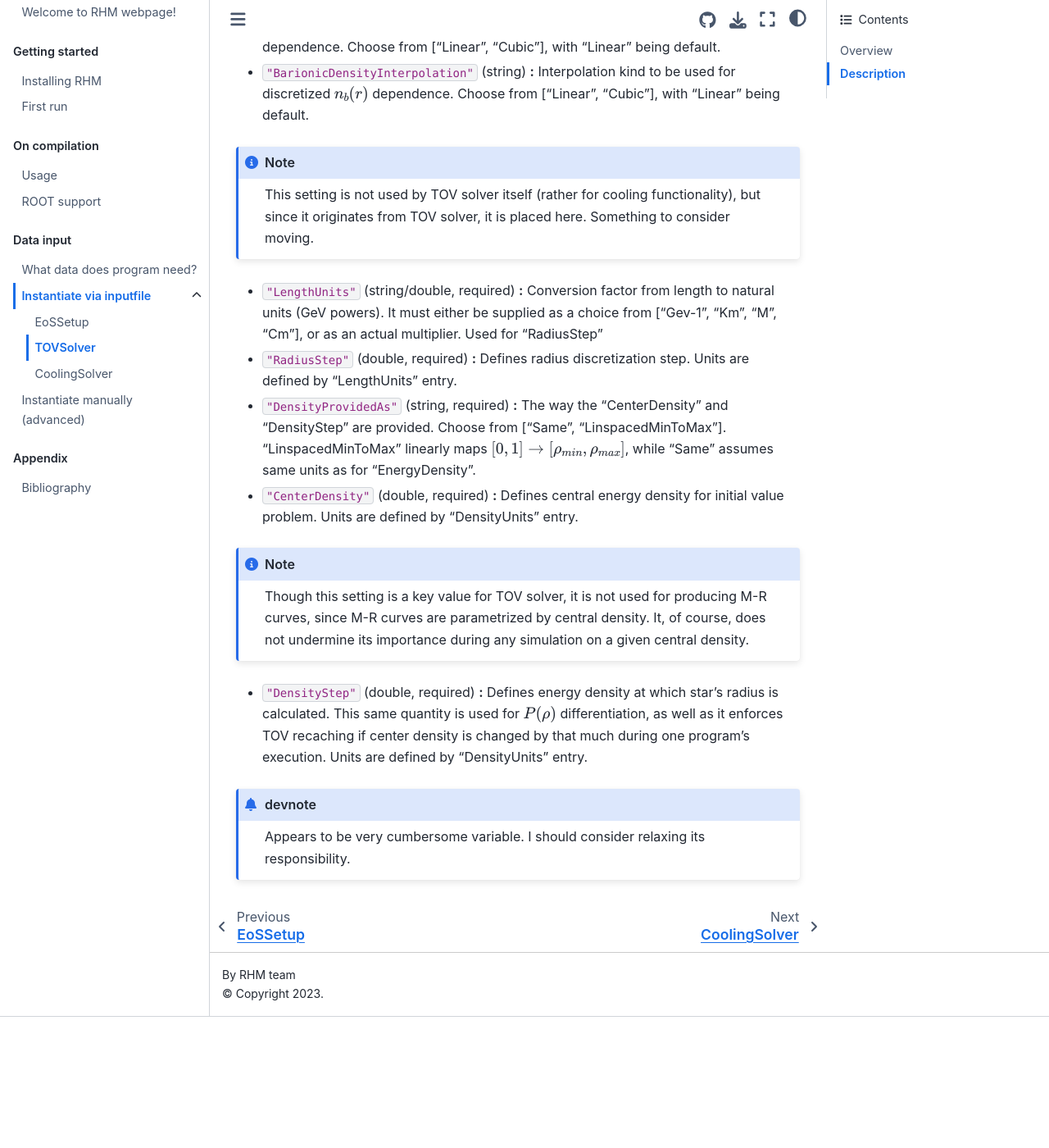
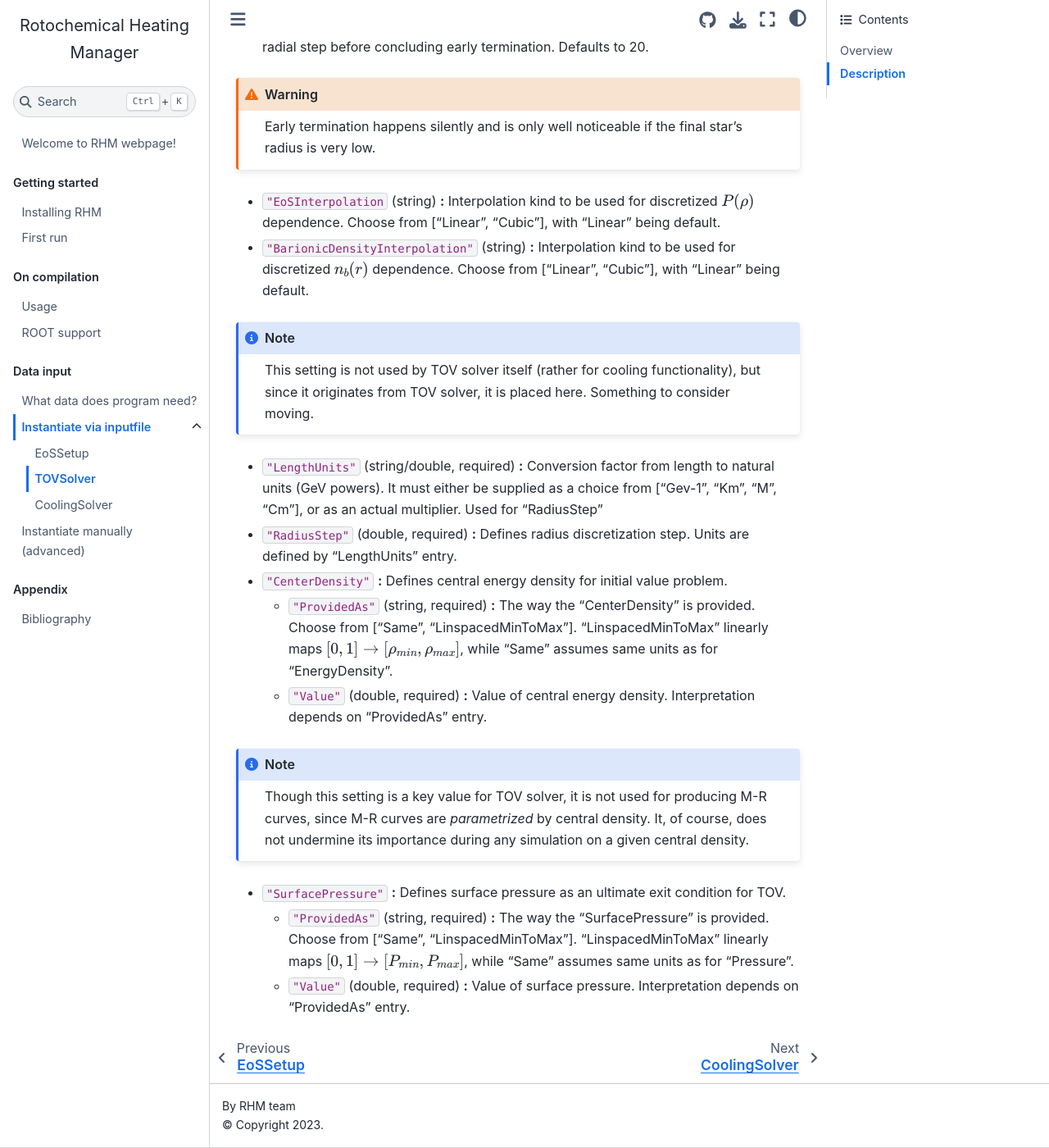
Before and after one commit to Silence2107/Rotochemical-heating-manager, a Jupyter Book: the page built from docs/data_input/inputfile_structure/tov_solver.md, in a window 1280 px wide and 1400 px high, scrolled down 529 px. Shown: the whole window at 82% size. Built offline with Jupyter Book 1.0.4 settings and Sphinx 7.4.7 and the Sphinx Book theme 1.1.4, drawn with Linux system fonts in a browser that asks for light colours; cross-references to code outside the pages are shown as plain code; before the commit the page ends 1769 px from its top, so only the background shows below that.

Commit message:
TOV solver and related quantities are overhauled

````diff
--- a/docs/data_input/inputfile_structure/tov_solver.md
+++ b/docs/data_input/inputfile_structure/tov_solver.md
@@ -10,6 +10,10 @@
 ## Description
 
 - `"EoSDiscretization"` (uint) **:** Defines discretization step for $P(\rho)$ dependence. Defaults to 1000.
+- `"AdaptionLimit"` (uint) **:** Defines how many times TOV solver will try to adapt the radial step before concluding early termination. Defaults to 20.
+```{warning}
+Early termination happens silently and is only well noticeable if the final star's radius is very low.
+```
 - `"EoSInterpolation` (string) **:** Interpolation kind to be used for discretized $P(\rho)$ dependence. Choose from ["Linear", "Cubic"], with "Linear" being default.
 - `"BarionicDensityInterpolation"` (string) **:** Interpolation kind to be used for discretized $n_b(r)$ dependence. Choose from ["Linear", "Cubic"], with "Linear" being default.
 ```{note}
@@ -19,13 +23,12 @@
 
 - `"RadiusStep"` (double, required) **:** Defines radius discretization step. Units are defined by "LengthUnits" entry.
 
-- `"DensityProvidedAs"` (string, required) **:** The way the "CenterDensity" and "DensityStep" are provided. Choose from ["Same", "LinspacedMinToMax"]. "LinspacedMinToMax" linearly maps $[0,1] \rightarrow [\rho_{min}, \rho_{max}]$, while "Same" assumes same units as for "EnergyDensity".
-
-- `"CenterDensity"` (double, required) **:** Defines central energy density for initial value problem. Units are defined by "DensityUnits" entry.
+- `"CenterDensity"` **:** Defines central energy density for initial value problem.
+    - `"ProvidedAs"` (string, required) **:** The way the "CenterDensity" is provided. Choose from ["Same", "LinspacedMinToMax"]. "LinspacedMinToMax" linearly maps $[0,1] \rightarrow [\rho_{min}, \rho_{max}]$, while "Same" assumes same units as for "EnergyDensity".
+    - `"Value"` (double, required) **:** Value of central energy density. Interpretation depends on "ProvidedAs" entry.
 ```{note}
-Though this setting is a key value for TOV solver, it is not used for producing M-R curves, since M-R curves are parametrized by central density. It, of course, does not undermine its importance during any simulation on a given central density.
+Though this setting is a key value for TOV solver, it is not used for producing M-R curves, since M-R curves are _parametrized_ by central density. It, of course, does not undermine its importance during any simulation on a given central density.
 ```
-- `"DensityStep"` (double, required) **:** Defines energy density at which star's radius is calculated. This same quantity is used for $P(\rho)$ differentiation, as well as it enforces TOV recaching if center density is changed by that much during one program's execution. Units are defined by "DensityUnits" entry.
-```{admonition} devnote
-Appears to be very cumbersome variable. I should consider relaxing its responsibility.
-```
+- `"SurfacePressure"` **:** Defines surface pressure as an ultimate exit condition for TOV.
+    - `"ProvidedAs"` (string, required) **:** The way the "SurfacePressure" is provided. Choose from ["Same", "LinspacedMinToMax"]. "LinspacedMinToMax" linearly maps $[0,1] \rightarrow [P_{min}, P_{max}]$, while "Same" assumes same units as for "Pressure".
+    - `"Value"` (double, required) **:** Value of surface pressure. Interpretation depends on "ProvidedAs" entry.
````
Also changed, not shown: docs/data_input/inputfile_structure/cooling_solver.md (+1 -1 lines), 9 other files.
